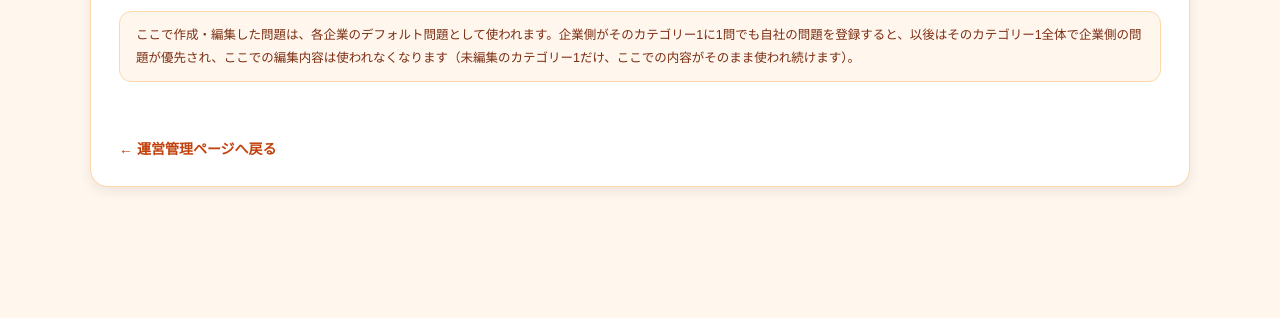
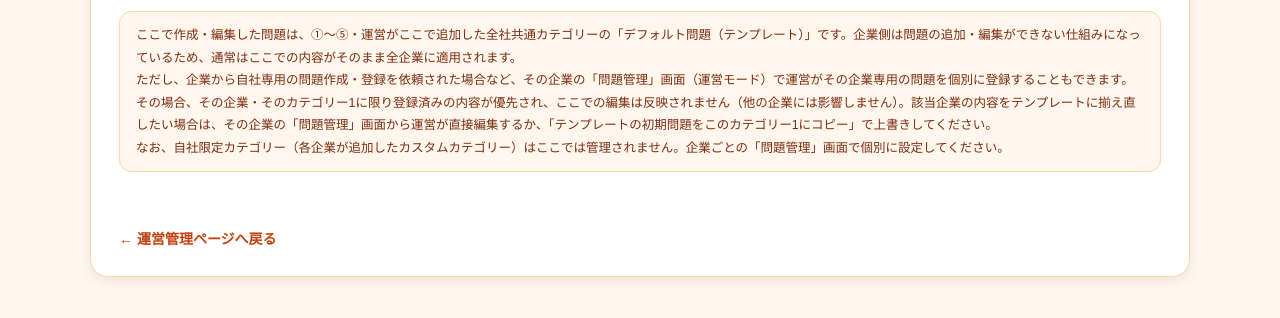
Before and after one commit to toshi-i-projects4/biztes, a website: page operator-template-editor.html in a window 1280 px wide. Shown: the part 114-432 px from the top of the page. Drawn offline with Linux system fonts and the light colour scheme; no server answers.

Commit message:
Add files via upload

```diff
--- a/operator-template-editor.html
+++ b/operator-template-editor.html
@@ -74,7 +74,9 @@ button.ghost:disabled{opacity:.5;cursor:not-allowed}
     <a class="top-link" href="operator-home.html">← 運営管理ページへ戻る</a>
   </div>
 
-  <div class="info-box">ここで作成・編集した問題は、各企業のデフォルト問題として使われます。企業側がそのカテゴリー1に1問でも自社の問題を登録すると、以後はそのカテゴリー1全体で企業側の問題が優先され、ここでの編集内容は使われなくなります（未編集のカテゴリー1だけ、ここでの内容がそのまま使われ続けます）。</div>
+  <div class="info-box">ここで作成・編集した問題は、①〜⑤・運営がここで追加した全社共通カテゴリーの「デフォルト問題（テンプレート）」です。企業側は問題の追加・編集ができない仕組みになっているため、通常はここでの内容がそのまま全企業に適用されます。
+ただし、企業から自社専用の問題作成・登録を依頼された場合など、その企業の「問題管理」画面（運営モード）で運営がその企業専用の問題を個別に登録することもできます。その場合、その企業・そのカテゴリー1に限り登録済みの内容が優先され、ここでの編集は反映されません（他の企業には影響しません）。該当企業の内容をテンプレートに揃え直したい場合は、その企業の「問題管理」画面から運営が直接編集するか、「テンプレートの初期問題をこのカテゴリー1にコピー」で上書きしてください。
+なお、自社限定カテゴリー（各企業が追加したカスタムカテゴリー）はここでは管理されません。企業ごとの「問題管理」画面で個別に設定してください。</div>
 
   <div class="tabs" id="tabBar"></div>
 
```
